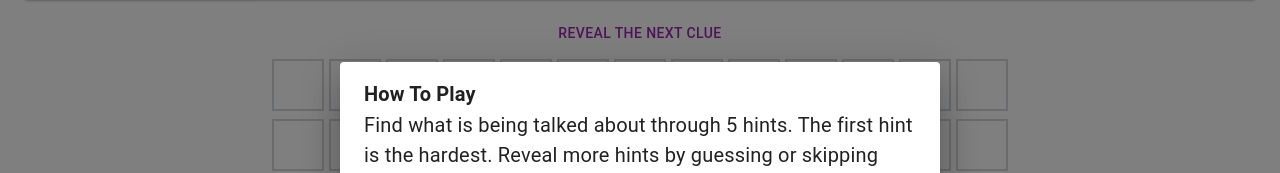
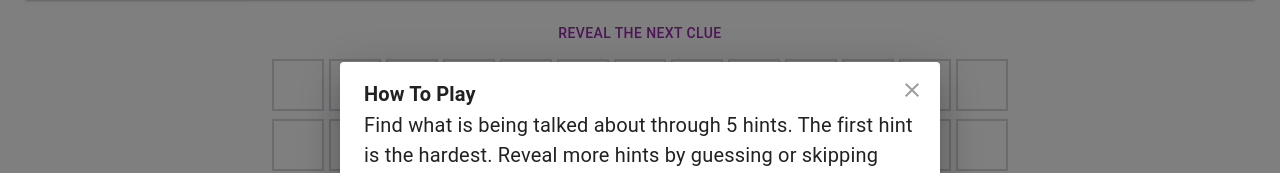
Before and after one commit to dotcomstar/Triviale, a React (Vite) app: page / in a window 1280 px wide. Shown: the part 201-374 px from the top of the page. Built offline with nearby package versions, Linux system fonts and the light colour scheme; what simple-zustand-devtools would draw is missing.

Commit message:
Add X button to modals

```diff
--- a/src/components/navbar/CustomDialog.tsx
+++ b/src/components/navbar/CustomDialog.tsx
@@ -1,5 +1,6 @@
-import { Dialog, DialogProps } from "@mui/material";
+import { Dialog, DialogProps, DialogTitle, IconButton } from "@mui/material";
 import { ReactNode } from "react";
+import CloseIcon from "@mui/icons-material/Close";
 
 export interface CustomDialogProps {
   open: boolean;
@@ -8,6 +9,7 @@ export interface CustomDialogProps {
   ariaDescribedBy: string;
   ariaLabeledBy: string;
   children: ReactNode;
+  dialogTitle?: string;
 }
 
 const CustomDialog = ({
@@ -17,6 +19,7 @@ const CustomDialog = ({
   ariaDescribedBy,
   children,
   ariaLabeledBy,
+  dialogTitle = "",
 }: CustomDialogProps) => {
   const handleClose = () => {
     onClose();
@@ -34,6 +37,24 @@ const CustomDialog = ({
       maxWidth="sm"
       sx={{ zIndex: "modal", mx: 0 }}
     >
+      <DialogTitle
+        sx={{ fontWeight: "bold", fontSize: "28px", pb: dialogTitle ? 0 : 1 }}
+      >
+        {dialogTitle}
+      </DialogTitle>
+      <IconButton
+        aria-label="close"
+        onClick={handleClose}
+        sx={{
+          position: "absolute",
+          right: 8,
+          top: 8,
+          zIndex: 10,
+          color: (theme) => theme.palette.grey[500],
+        }}
+      >
+        <CloseIcon />
+      </IconButton>
       {children}
     </Dialog>
   );
--- a/src/components/navbar/help/HelpDialog.tsx
+++ b/src/components/navbar/help/HelpDialog.tsx
@@ -1,10 +1,4 @@
-import {
-  DialogProps,
-  DialogTitle,
-  List,
-  ListItem,
-  Typography,
-} from "@mui/material";
+import { DialogProps, List, ListItem, Typography } from "@mui/material";
 import {
   HELP_DIALOG_ARIA,
   HELP_HOW_TILE_COLORS_CHANGE,
@@ -37,10 +31,8 @@ const HelpDialog = ({
       TransitionComponent={TransitionComponent}
       ariaDescribedBy={HELP_DIALOG_ARIA}
       ariaLabeledBy={HELP_TITLE}
+      dialogTitle={HELP_HOW_TO_PLAY}
     >
-      <DialogTitle sx={{ fontWeight: "bold", fontSize: "28px", pb: 0 }}>
-        {HELP_HOW_TO_PLAY}
-      </DialogTitle>
       <Typography sx={{ m: 3, my: 0, fontSize: "20px" }}>
         {HELP_NUM_TRIES}
       </Typography>
--- a/src/components/navbar/stats/StatsDialog.tsx
+++ b/src/components/navbar/stats/StatsDialog.tsx
@@ -2,7 +2,6 @@ import { ShareOutlined } from "@mui/icons-material";
 import {
   Button,
   DialogProps,
-  DialogTitle,
   Snackbar,
   Stack,
   Typography,
@@ -102,6 +101,7 @@ const StatsDialog = ({
       TransitionComponent={TransitionComponent}
       ariaDescribedBy={STATS_DIALOG_ARIA}
       ariaLabeledBy={STATISTICS_TITLE}
+      dialogTitle={STATISTICS_TITLE}
     >
       <Snackbar
         open={showCopied}
@@ -110,9 +110,6 @@ const StatsDialog = ({
         autoHideDuration={ALERT_TIME_MS}
         message={GAME_COPIED_MESSAGE}
       />
-      <DialogTitle sx={{ fontWeight: "bold", fontSize: "28px", pb: 0 }}>
-        {STATISTICS_TITLE}
-      </DialogTitle>
       <Typography sx={{ m: 3, my: 0, fontSize: "20px" }}>
         {GUESS_DISTRIBUTION_TEXT}
       </Typography>
```
